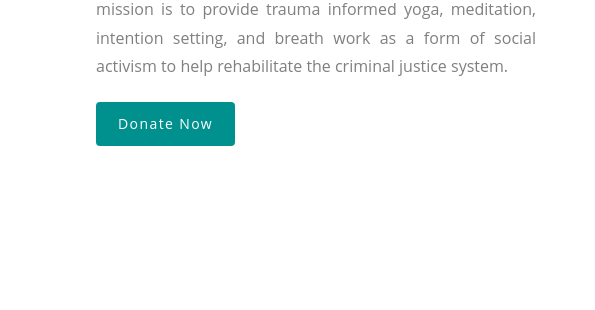
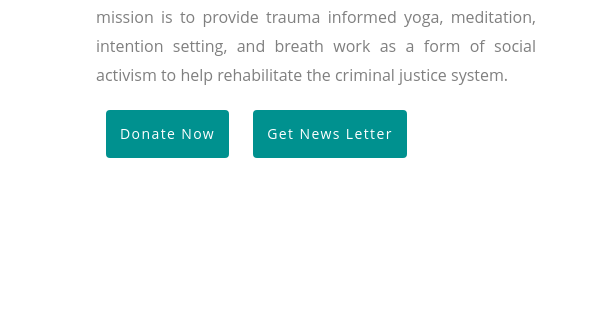
Before and after one commit to prisonyogachicago/pyc, a website: page index.html in a window 1280 px wide. Shown: the part 418-728 px from the top of the page, 644-1239 px from the left. Drawn offline with Linux system fonts and the light colour scheme; a script that the page names is missing; files whose address does not match are found by name.

Commit message:
added mail list

```diff
--- a/css/custom.css
+++ b/css/custom.css
@@ -37,3 +37,14 @@ img {
   width: 100%;
   height: 100%;
 }
+
+.inline-btn {
+  display: inline;
+  padding: 5px;
+  margin: 5px;
+}
+
+.inline-btn a {
+  padding: 12px;
+  color:red;
+}
--- a/css/style.css
+++ b/css/style.css
@@ -456,6 +456,7 @@ a.hover-reverse:hover, a.hover-reverse:focus, a.hover-reverse:active {
   border: 2px solid #00918f;
   background: #00918f;
   color: #ffffff;
+  padding: 10px
 }
 
 .btn.btn-primary:hover, .btn.btn-primary:active, .btn.btn-primary:focus {
--- a/index.html
+++ b/index.html
@@ -72,7 +72,10 @@
             <p class="full-justify">
               We believe yoga should be accessible to everybody. Our mission is to provide trauma informed yoga, meditation, intention setting, and breath work as a form of social activism to help rehabilitate the criminal justice system.
             </p>
-          <p><a href="https://venmo.com/prisonyogachicago?txn=pay" target="_blank" class="btn btn-primary">Donate Now</a></p>
+          <div>
+              <p class="inline-btn"><a href="https://venmo.com/prisonyogachicago?txn=pay" target="_blank" class="btn btn-primary">Donate Now</a></p>
+              <p class="inline-btn"><a href="https://mailchi.mp/34c5c6f2f402/subscribe?fbclid=IwAR2YUxKsNdhYWZjvTvtlz1pjpyJZHfD8BYvzFRnG6bclQwvZLxuSN2O6sbQ" target="_blank" class="btn btn-primary">Get News Letter</a></p>
+          </div>
         </div>
       </div>
     </section>
@@ -127,8 +130,10 @@
         <div class="probootstrap-inner probootstrap-animate">
           <h1 class="heading">Join Us</h1>
           <p>Looking for a way to help? Get involved and change the world with yoga. Join us to bring yoga to more incarcerated students in Chicago.</p>
-          <p><a href="https://docs.google.com/forms/d/e/1FAIpQLSf9mPHNT5fJYR66LVQTzBl5_e02_tKTjgSghWFMRUeGepQE5g/viewform?c=0&w=1" target="_blank" class="btn btn-primary">Apply Now</a></p>
-          <!-- <p><a href="https://docs.google.com/forms/d/e/1FAIpQLSf9mPHNT5fJYR66LVQTzBl5_e02_tKTjgSghWFMRUeGepQE5g/viewform?c=0&w=1" target="_blank" class="btn btn-primary">Join Mail Listing</a></p> -->
+          <div>
+            <p class="inline-btn"><a href="https://docs.google.com/forms/d/e/1FAIpQLSf9mPHNT5fJYR66LVQTzBl5_e02_tKTjgSghWFMRUeGepQE5g/viewform?c=0&w=1" target="_blank" class="btn btn-primary">Apply Now</a></p>
+            <p class="inline-btn"><a href="https://mailchi.mp/34c5c6f2f402/subscribe?fbclid=IwAR2YUxKsNdhYWZjvTvtlz1pjpyJZHfD8BYvzFRnG6bclQwvZLxuSN2O6sbQ" target="_blank" class="btn btn-primary">Get News Letter</a></p>
+          </div>
         </div>
       </div>
     </section>
```
